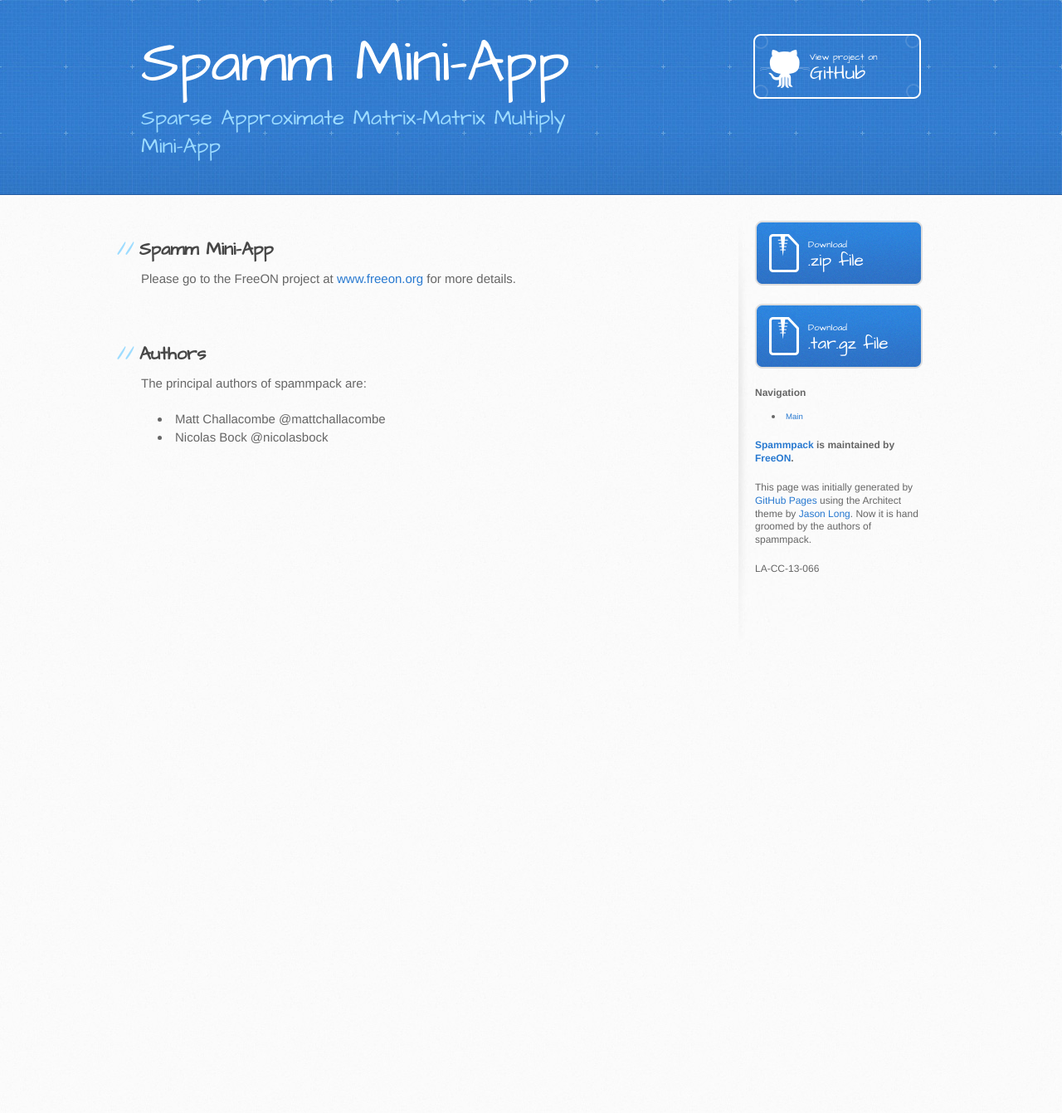
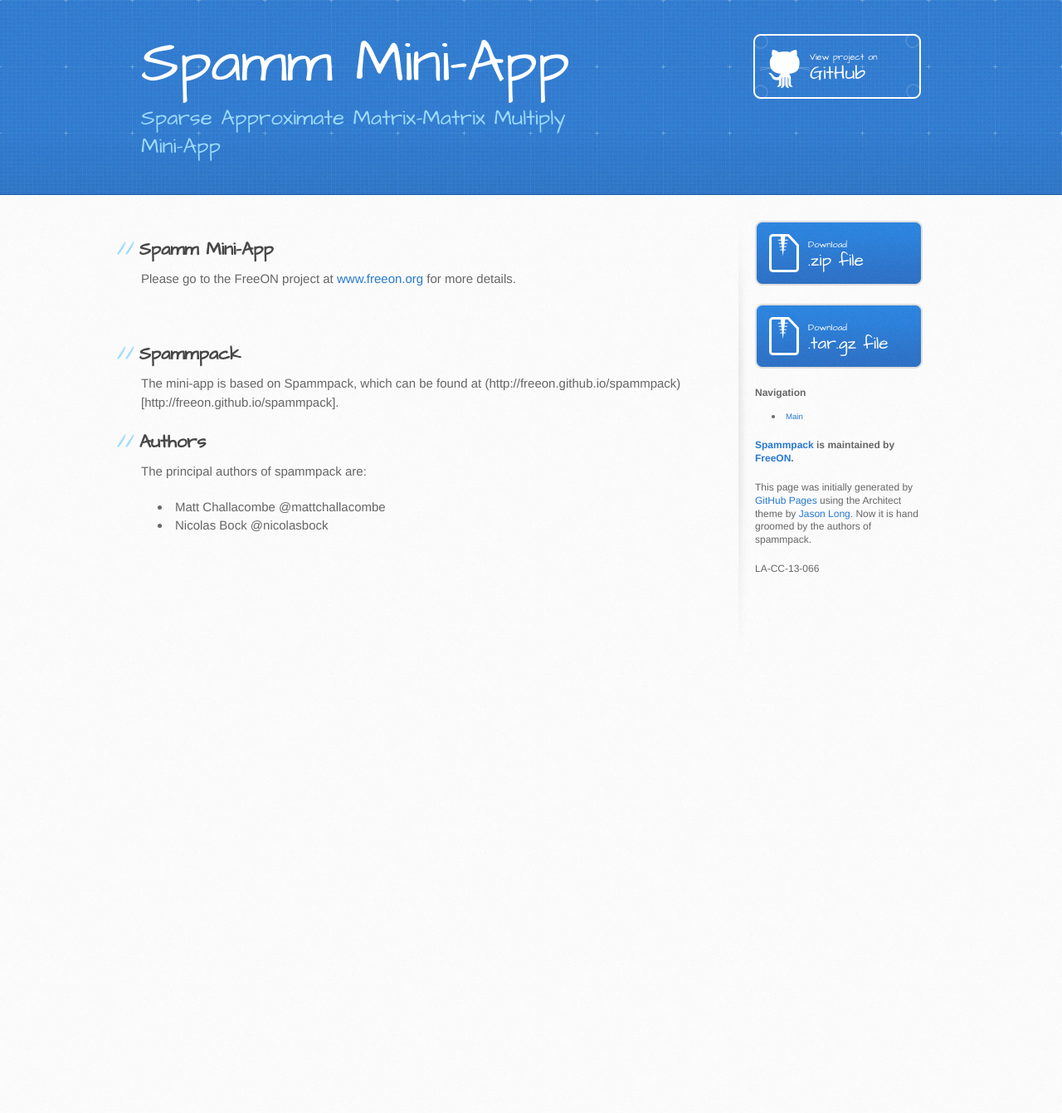
Before and after one commit to FreeON/spamm-miniapp, a Jekyll site: the page built from index.md, in a window 1280 px wide. Shown: the whole page at 83% size. Built offline with Jekyll 4.4.1, drawn with Linux system fonts in a browser that asks for light colours.

Commit message:
Add cross-link to spammpack.

```diff
--- a/index.md
+++ b/index.md
@@ -11,6 +11,12 @@ more details.
 
 {% include thin_add.html %}
 
+Spammpack
+---------
+
+The mini-app is based on Spammpack, which can be found at
+(http://freeon.github.io/spammpack)[http://freeon.github.io/spammpack].
+
 Authors
 -------
 
```
